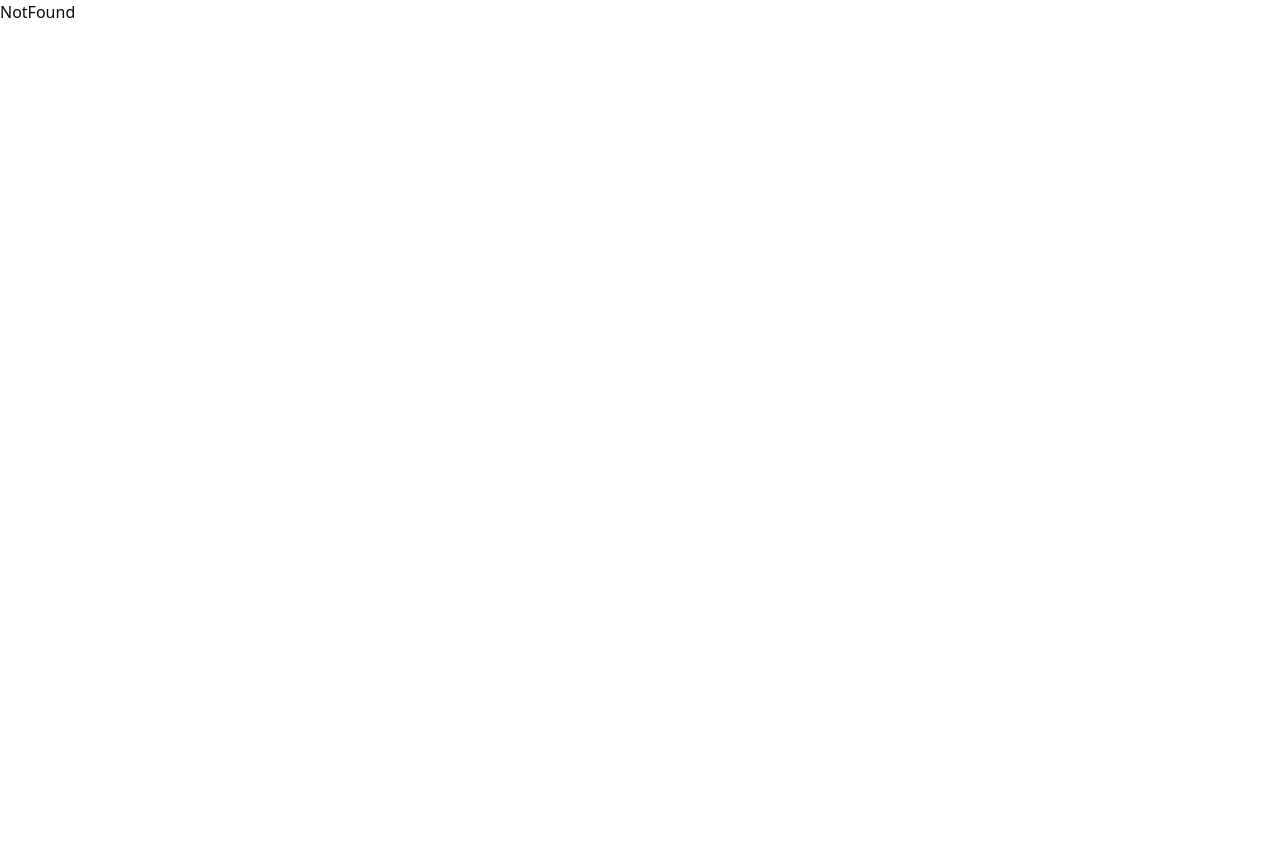
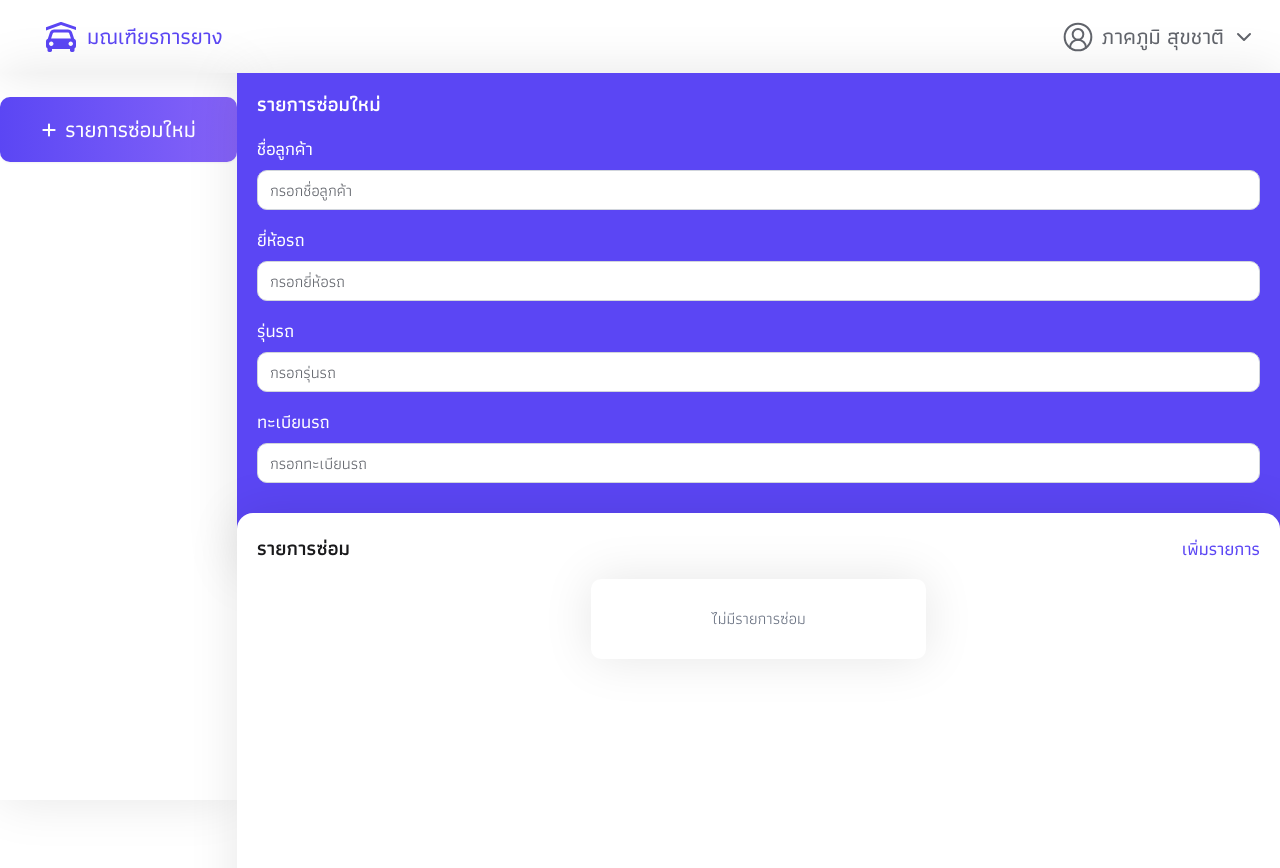
Before and after one commit to zPreFiXz/montean-karnyang, a React (Vite) app in the folder client/: page /new in a window 1280 px wide. Shown: the top 868 px of the page. Before the commit the page ends 800 px from the top, so only its background shows below. Built offline with nearby package versions, Linux system fonts and the light colour scheme.

Commit message:
Add NewRepair and Status pages

```diff
--- a/client/src/index.css
+++ b/client/src/index.css
@@ -8,6 +8,7 @@
   --font-athiti: "Athiti", sans-serif;
   --color-primary: #5b46f4;
   --color-subtle-dark: #61646b;
+  --color-subtle-light: #AFB1B6;
   --color-normal: #19191b;
   --color-surface: #ffffff;
   --color-progress: #F4B809;
--- a/client/src/pages/Dashboard.jsx
+++ b/client/src/pages/Dashboard.jsx
@@ -25,7 +25,7 @@ const Dashboard = () => {
         className="w-[1123px] h-[510px] p-[16px] mt-[24px] ml-[24px] mb-[24px] rounded-[10px]"
         style={{ boxShadow: "0px 0px 50px 0 rgba(0,0,0,0.1)" }}
       >
-        <p className="font-medium text-[22px] text-subtle-dark">สถานะการซ่อม</p>
+        <p className="font-medim text-[22px] text-subtle-dark">สถานะการซ่อม</p>
         <div className="flex items-center gap-[16px] mt-[16px]">
           <StatusCard bg="progress" icon={Repairing} />
           {/* <StatusCard bg="done" />
--- /dev/null
+++ b/client/src/pages/NewRepair.jsx
@@ -0,0 +1,71 @@
+import React from "react";
+
+export const NewRepair = () => {
+  return (
+    <div
+      className="w-full h-[500px] bg-primary"
+      style={{ boxShadow: "0px 0px 50px 0 rgba(0,0,0,0.1)" }}
+    >
+      <p className="pt-[16px] pl-[20px] font-semibold text-[20px] text-surface">
+        รายการซ่อมใหม่
+      </p>
+      <div className="px-[20px] pt-[16px]">
+        <p className="font-medium text-[18px] text-surface mb-[8px]">
+          ชื่อลูกค้า
+        </p>
+        <input
+          type="text"
+          placeholder="กรอกชื่อลูกค้า"
+          className="w-full h-[40px] px-[12px] rounded-[10px] bg-white border border-gray-300 text-[16px] text-black placeholder-subtle-dark focus:outline-none focus:ring-2 focus:ring-primary"
+        />
+      </div>
+      <div className="px-[20px] pt-[16px]">
+        <p className="font-medium text-[18px] text-surface mb-[8px]">
+          ยี่ห้อรถ
+        </p>
+        <input
+          type="text"
+          placeholder="กรอกยี่ห้อรถ"
+          className="w-full h-[40px] px-[12px] rounded-[10px] bg-white border border-gray-300 text-[16px] text-black placeholder-subtle-dark focus:outline-none focus:ring-2 focus:ring-primary"
+        />
+      </div>
+      <div className="px-[20px] pt-[16px]">
+        <p className="font-medium text-[18px] text-surface mb-[8px]">รุ่นรถ</p>
+        <input
+          type="text"
+          placeholder="กรอกรุ่นรถ"
+          className="w-full h-[40px] px-[12px] rounded-[10px] bg-white border border-gray-300 text-[16px] text-black placeholder-subtle-dark focus:outline-none focus:ring-2 focus:ring-primary"
+        />
+      </div>
+      <div className="px-[20px] pt-[16px]">
+        <p className="font-medium text-[18px] text-surface mb-[8px]">
+          ทะเบียนรถ
+        </p>
+        <input
+          type="text"
+          placeholder="กรอกทะเบียนรถ"
+          className="w-full h-[40px] px-[12px] rounded-[10px] bg-white border border-gray-300 text-[16px] text-black placeholder-subtle-dark focus:outline-none focus:ring-2 focus:ring-primary"
+        />
+      </div>
+      <div
+        className="w-full h-full mt-[30px] rounded-tl-2xl rounded-tr-2xl bg-surface"
+        style={{ boxShadow: "0px 0px 50px 0 rgba(0,0,0,0.1)" }}
+      >
+        <div className="flex justify-between items-center px-[20px] pt-[20px]">
+          <p className="font-semibold text-[20px] text-normal">รายการซ่อม</p>
+          <p className="font-medium text-[18px] text-primary cursor-pointer">
+            เพิ่มรายการ
+          </p>
+        </div>
+        <div>
+          <div
+            className="w-[335px] h-[80px] rounded-[10px] mx-auto mt-[16px] bg-white flex justify-center items-center"
+            style={{ boxShadow: "0px 0px 50px 0 rgba(0,0,0,0.1)" }}
+          >
+            <p className="text-[16px] text-gray-500">ไม่มีรายการซ่อม</p>
+          </div>
+        </div>
+      </div>
+    </div>
+  );
+};
--- /dev/null
+++ b/client/src/pages/Status.jsx
@@ -0,0 +1,49 @@
+import React from "react";
+
+const Status = () => {
+  return (
+    <div
+      className="w-full h-[246px] bg-primary"
+      style={{ boxShadow: "0px 0px 50px 0 rgba(0,0,0,0.1)" }}
+    >
+      <p className="pt-[16px] pl-[20px] font-semibold text-[20px] text-surface">
+        สถานะการซ่อม
+      </p>
+      <div className="flex justify-center gap-[17px] mx-[20px] mt-[16px] ]">
+        <div
+          className="flex items-center justify-center w-[106px] h-[45px] rounded-[10px] bg-progress"
+          style={{ boxShadow: "0px 0px 50px 0 rgba(0,0,0,0.1)" }}
+        >
+          <p className="font-medium text-[18px] text-surface">กำลังซ่อม</p>
+        </div>
+        <div
+          className="flex items-center justify-center w-[106px] h-[45px] rounded-[10px] bg-surface"
+          style={{ boxShadow: "0px 0px 50px 0 rgba(0,0,0,0.1)" }}
+        >
+          <p className="font-medium text-[18px] text-subtle-light">ซ่อมเสร็จสิ้น</p>
+        </div>
+        <div
+          className="flex items-center justify-center  w-[106px] h-[45px] rounded-[10px] bg-surface"
+          style={{ boxShadow: "0px 0px 50px 0 rgba(0,0,0,0.1)" }}
+        >
+          <p className="font-medium text-[18px] text-subtle-light">ชำระเงินแล้ว</p>
+        </div>
+      </div>
+      <div
+        className="w-full h-full mt-[16px] rounded-tl-2xl rounded-tr-2xl bg-surface"
+        style={{ boxShadow: "0px 0px 50px 0 rgba(0,0,0,0.1)" }}
+      >
+        <p className="pt-[20px] pl-[20px] font-semibold text-[20px] text-normal">
+          รายการกำลังซ่อม
+        </p>
+
+        <div
+          className="w-[335px] h-[80px] rounded-[10px] mx-auto mt-[16px] bg-white"
+          style={{ boxShadow: "0px 0px 50px 0 rgba(0,0,0,0.1)" }}
+        ></div>
+      </div>
+    </div>
+  );
+};
+
+export default Status;
--- a/client/src/routes/AppRoutes.jsx
+++ b/client/src/routes/AppRoutes.jsx
@@ -2,6 +2,8 @@ import { BrowserRouter, Routes, Route } from "react-router";
 import Dashboard from "../pages/Dashboard";
 import NotFound from "../pages/NotFound";
 import Layout from "../layouts/Layout";
+import Status from "@/pages/Status";
+import { NewRepair } from "@/pages/NewRepair";
 
 const AppRoutes = () => {
   return (
@@ -10,6 +12,8 @@ const AppRoutes = () => {
         {/* Public */}
         <Route element={<Layout />}>
           <Route path="dashboard" element={<Dashboard />} />
+          <Route path="status" element={<Status/>} />
+          <Route path="new" element={<NewRepair/>} />
         </Route>
 
         {/* Private */}
```
